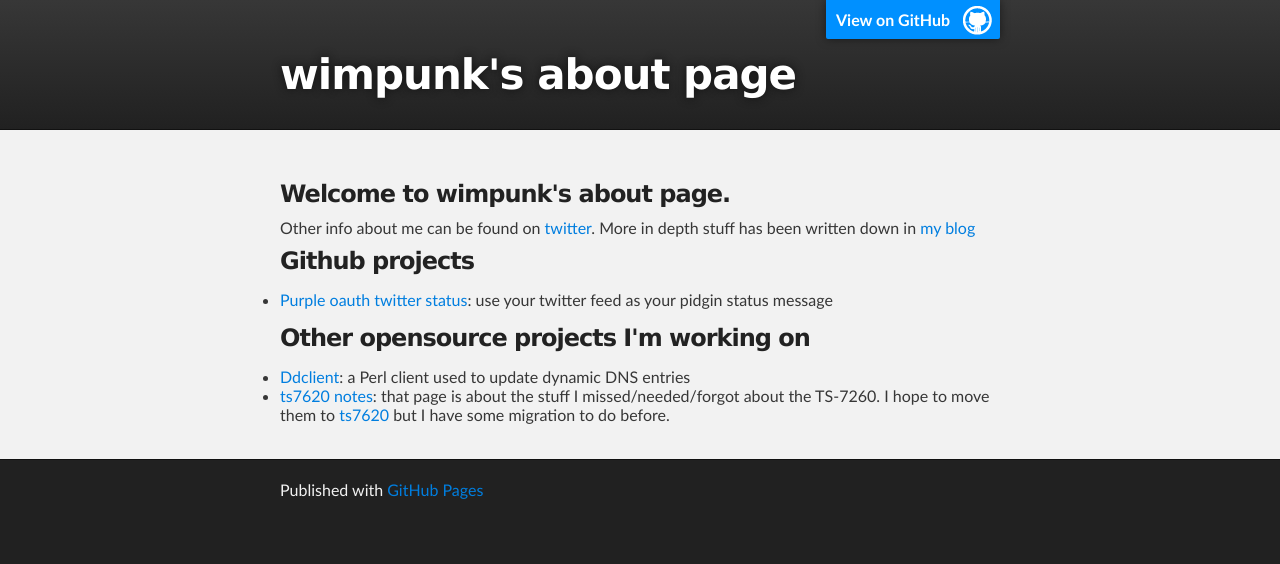
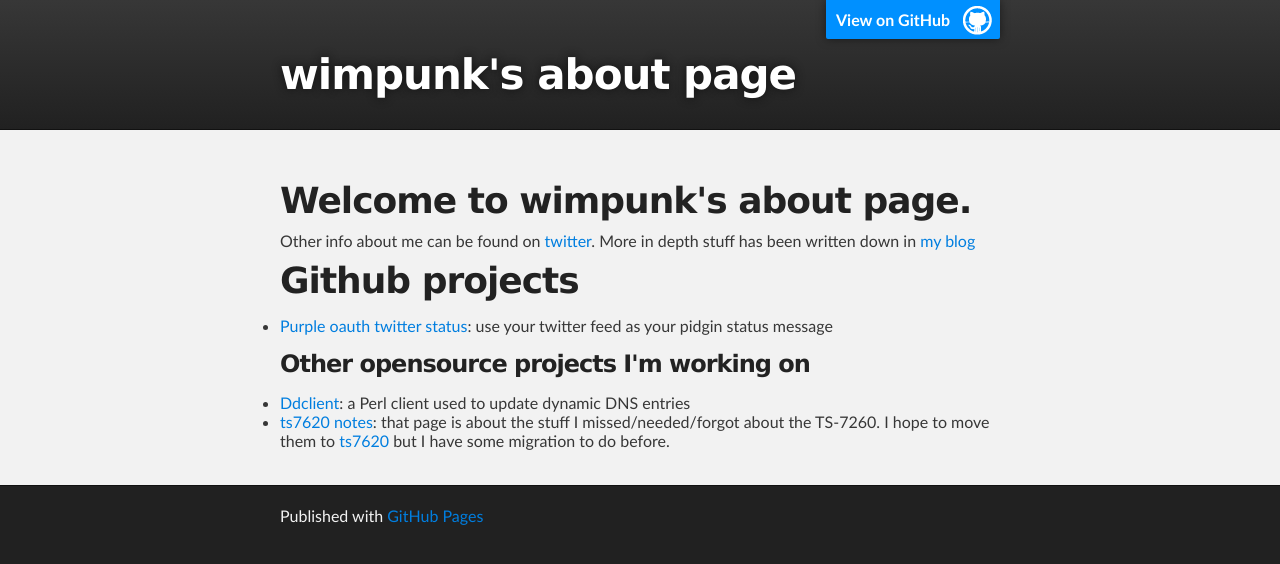
Before and after one commit to wimpunk/wimpunk.github.io, a Jekyll site: the page index.html, which Jekyll copies as it is, in a window 1280 px wide. Shown: the top 564 px of the page. Built offline with Jekyll 4.4.1, drawn with Linux system fonts in a browser that asks for light colours; Markdown is read by kramdown in place of the engine named in the settings.

```diff
--- a/index.html
+++ b/index.html
@@ -30,13 +30,14 @@
     <!-- MAIN CONTENT -->
     <div id="main_content_wrap" class="outer">
       <section id="main_content" class="inner">
-        <h3>Welcome to wimpunk's about page.</h3>
+        <h1>Welcome to wimpunk's about page.</h1>
 			<p>Other info about me can be found on
 			<a href="http://twitter.com/wimpunk">twitter</a>.
 			More in depth stuff has been written down in
 			<a href="http://blog.tisnix.be/">my blog</a>
 			</p>
-		<h3>Github projects</h3>
+
+		<h1>Github projects</h1>
 		<ul>
 		<li>
 			<a href="https://github.com/wimpunk/purple-oauth-twitterstatus">
```
